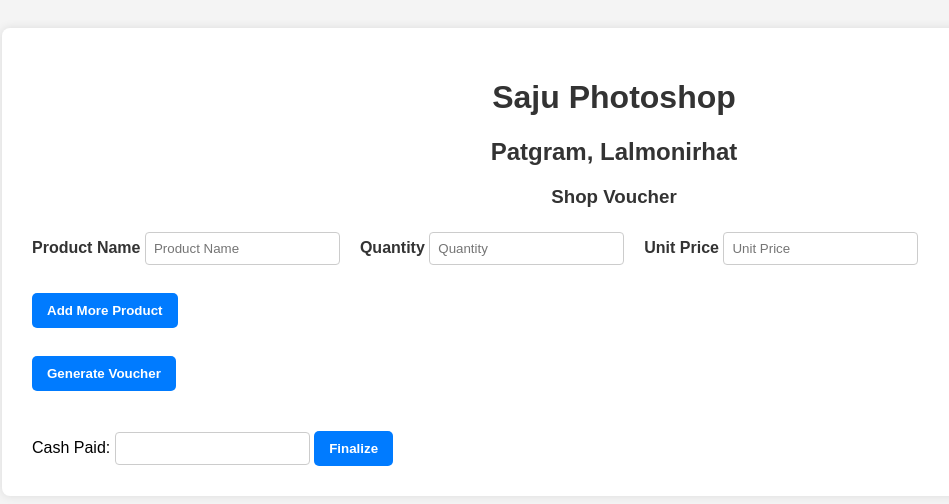
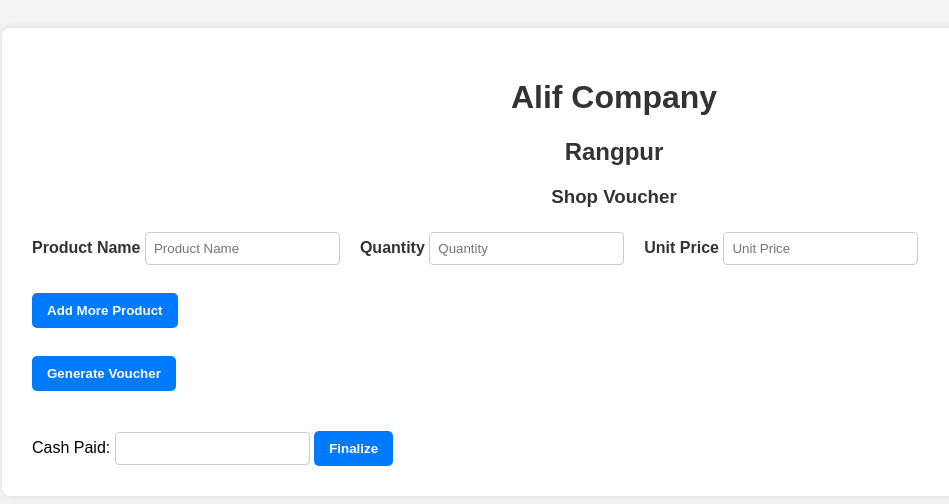
Before and after one commit to Alif1121/shop_project, a plain HTML site: page index.html in a window 1280 px wide. Shown: the whole page, without its empty margins (26-975 px from the left). Drawn offline with Linux system fonts and the light colour scheme.

Commit message:
Update index.html

```diff
--- a/index.html
+++ b/index.html
@@ -15,8 +15,8 @@
 <body>
 
   <div class="container">
-    <h1>Saju Photoshop</h1>
-    <h2>Patgram, Lalmonirhat</h2>
+    <h1>Alif Company</h1>
+    <h2>Rangpur</h2>
     <h3>Shop Voucher</h3>
 
     <form id="voucherForm">
```
